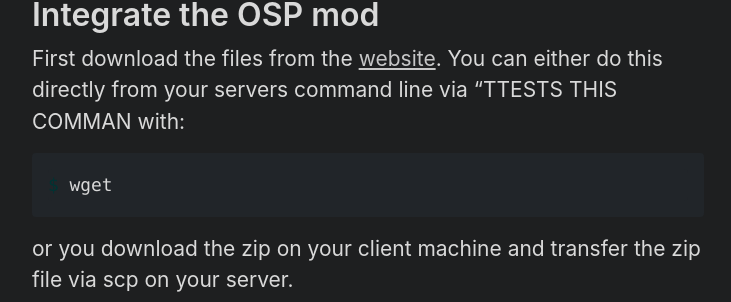
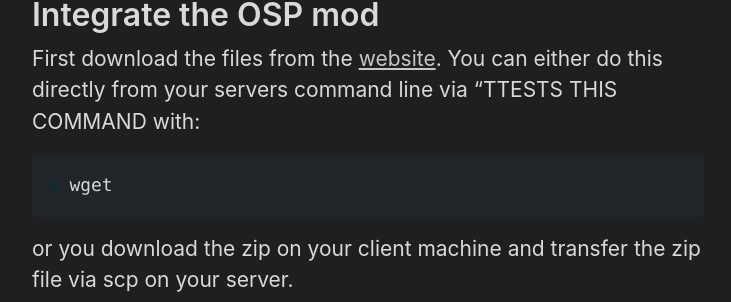
Before and after one commit to zeppehpt1/zeppehpt1.github.io, a Jekyll site: the page built from posts_in_progress/2022-06-13-set-up-quake3.md, in a window 1280 px wide. Shown: the part 982-1284 px from the top of the page, without its empty margins (272-1003 px from the left). Built offline with Jekyll 4.4.1, drawn with Linux system fonts in a browser that asks for light colours.

Commit message:
laptop update

````diff
--- a/posts_in_progress/2022-06-13-set-up-quake3.md
+++ b/posts_in_progress/2022-06-13-set-up-quake3.md
@@ -18,7 +18,7 @@ $ ./quake3server start
 We don't care about the individual client settings for now. Just go to multiplayer and change the server filter to local. Woala your wholesome server should be visible now. Try if you can join your server.
 
 # Integrate the OSP mod
-First download the files from the [website](https://www.orangesmoothie.org/download.html). You can either do this directly from your servers command line via "TTESTS THIS COMMAN with:
+First download the files from the [website](https://www.orangesmoothie.org/download.html). You can either do this directly from your servers command line via "TTESTS THIS COMMAND with:
 ```bash
 $ wget
 ```
````
Also changed, not shown: posts_in_progress/2022-15-11-vim_cheatsheet.md (+6 -0 lines), posts_in_progress/2022-25-12-essential-package-management.md (+4 -2 lines).
